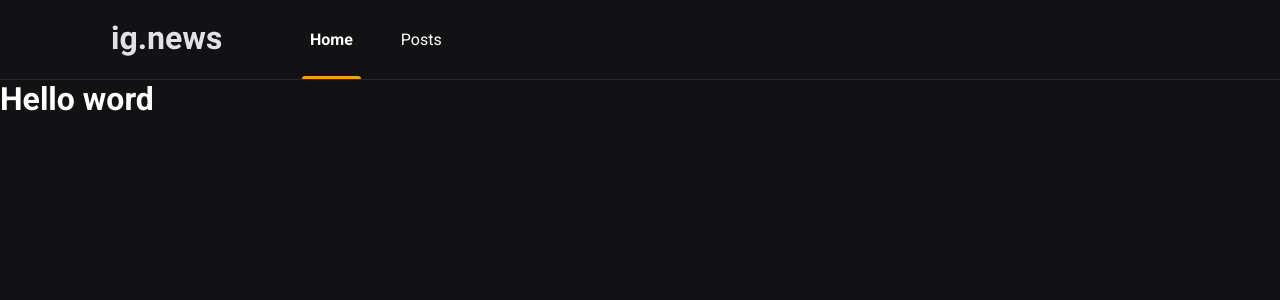
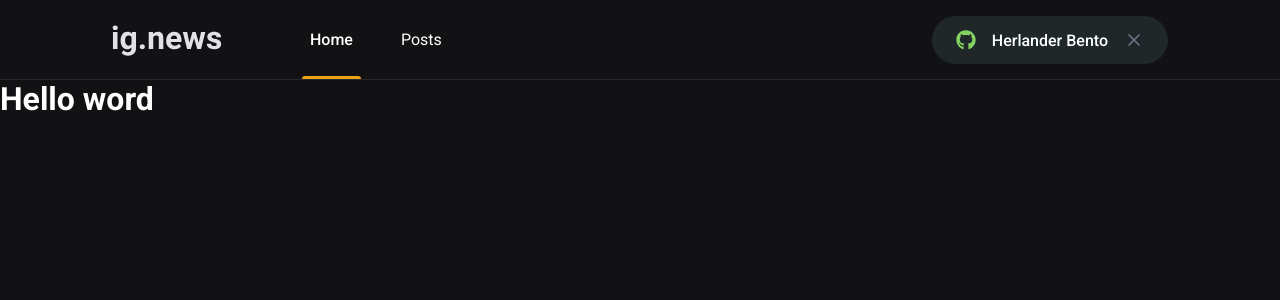
Before and after one commit to herlanderbento/ignews, a Next.js app: page / in a window 1280 px wide. Shown: the top 300 px of the page. Built offline with nearby package versions, Linux system fonts and the light colour scheme.

Commit message:
Create component SignInButton

```diff
--- a/package.json
+++ b/package.json
@@ -11,6 +11,7 @@
     "next": "12.0.7",
     "react": "17.0.2",
     "react-dom": "17.0.2",
+    "react-icons": "^4.3.1",
     "sass": "^1.45.1"
   },
   "devDependencies": {
--- a/src/components/Header/index.tsx
+++ b/src/components/Header/index.tsx
@@ -1,3 +1,4 @@
+import { SignInButton } from "../SignInButton";
 import styles from "./styles.module.scss";
 
 export function Header() {
@@ -9,6 +10,7 @@ export function Header() {
           <a className={styles.active}>Home</a>
           <a>Posts</a>
         </nav>
+        <SignInButton />
       </div>
     </header>
   );
--- a/src/components/Header/styles.module.scss
+++ b/src/components/Header/styles.module.scss
@@ -36,7 +36,7 @@
 
       &.active {
         color: var(--white);
-        font-weight: bold;
+        font-weight: 500;
       }
 
       &.active::after {
@@ -51,4 +51,8 @@
       }
     }
   }
+
+  button {
+    margin-left: auto;
+  }
 }
--- /dev/null
+++ b/src/components/SignInButton/index.tsx
@@ -0,0 +1,20 @@
+import { FaGithub } from "react-icons/fa";
+import { FiX } from "react-icons/fi";
+
+import styles from "./styles.module.scss";
+
+export function SignInButton() {
+  const isUserLoggedIn = true;
+
+  return isUserLoggedIn ? (
+    <button type="button" className={styles.signInButton}>
+      <FaGithub color="#84d361" />
+      Herlander Bento
+      <FiX color="#737388" className={styles.closeIcon} />
+    </button>
+  ) : (
+    <button type="button" className={styles.signInButton}>
+      <FaGithub color="#eba417" /> Sing in with GitHub
+    </button>
+  );
+}
--- /dev/null
+++ b/src/components/SignInButton/styles.module.scss
@@ -0,0 +1,33 @@
+.signInButton {
+  height: 3rem;
+  border-radius: 3rem;
+  background: var(--gray-850);
+  border: 0;
+  padding: 0 1.5rem;
+
+  display: flex;
+  align-items: center;
+  justify-content: center;
+
+  color: var(--white);
+  font-weight: 500;
+
+  svg {
+    width: 20px;
+    height: 20px;
+  }
+
+  svg:first-child {
+    margin-right: 1rem;
+  }
+
+  svg.closeIcon {
+    margin-left: 1rem;
+  }
+
+  transition: filter 0.2s;
+
+  &:hover {
+    filter: brightness(0.8);
+  }
+}
--- a/src/styles/global.scss
+++ b/src/styles/global.scss
@@ -12,6 +12,7 @@
   --gray-100: #e1e1e6;
   --gray-300: #a8a8b3;
   --gray-800: #29292e;
+  --gray-850: #1f2729;
   --gray-900: #121214;
 
   --cyan-500: #61dafb;
```
Also changed, not shown: 1 other file (tests, documents, lock files or other folders).
